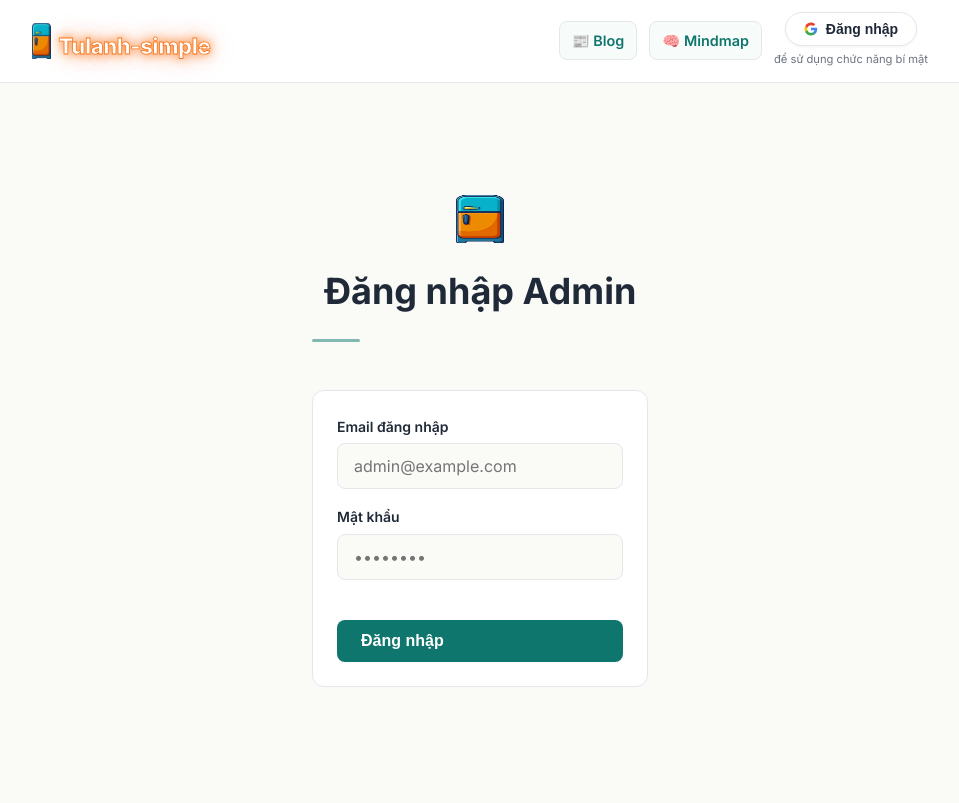
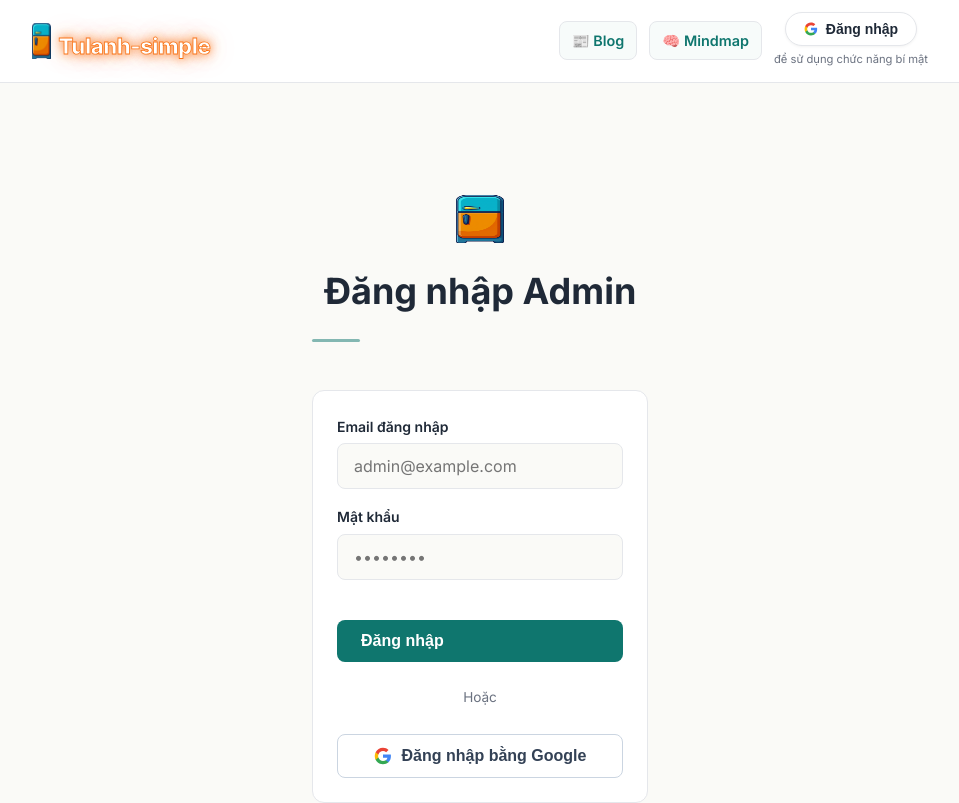
Before and after one commit to tranngoc-dev/Anti-Workflow-Ultimate, a Next.js app: page /admin/login in a window 1280 px wide. Shown: the top 803 px of the page, without its empty margins (160-1119 px from the left). Built offline with nearby package versions, Linux system fonts and the light colour scheme; no server answers; the database is empty.

Commit message:
feat: add Google OAuth login to Admin panel and auto-assign Admin metadata to vutrongvtv24@gmail.com

```diff
--- a/app/admin/login/page.js
+++ b/app/admin/login/page.js
@@ -60,6 +60,24 @@
     }
   }
 
+  async function handleGoogleLogin() {
+    setErrorMsg('');
+    setLoading(true);
+    try {
+      const { error } = await supabase.auth.signInWithOAuth({
+        provider: 'google',
+        options: {
+          redirectTo: `${window.location.origin}/admin`,
+        },
+      });
+      if (error) throw error;
+    } catch (err) {
+      console.error('[AdminLogin] Lỗi đăng nhập Google:', err);
+      setErrorMsg(err.message || 'Đăng nhập bằng Google thất bại.');
+      setLoading(false);
+    }
+  }
+
   return (
     <main className="post-container" style={{ maxWidth: '400px', margin: '4rem auto' }}>
       <article className="post-article">
@@ -115,6 +133,38 @@
           >
             {loading ? 'Đang xác thực...' : 'Đăng nhập'}
           </button>
+
+          <div style={{ display: 'flex', alignItems: 'center', margin: '1.5rem 0', color: 'var(--muted)' }}>
+            <hr style={{ flex: 1, border: 'none', borderTop: '1px solid var(--border-color)', opacity: 0.3 }} />
+            <span style={{ padding: '0 10px', fontSize: '0.85rem' }}>Hoặc</span>
+            <hr style={{ flex: 1, border: 'none', borderTop: '1px solid var(--border-color)', opacity: 0.3 }} />
+          </div>
+
+          <button
+            type="button"
+            onClick={handleGoogleLogin}
+            className="comment-section__submit"
+            style={{
+              width: '100%',
+              backgroundColor: '#fff',
+              color: '#334155',
+              border: '1px solid #cbd5e1',
+              display: 'flex',
+              alignItems: 'center',
+              justifyContent: 'center',
+              gap: '10px',
+              fontWeight: 600
+            }}
+            disabled={loading}
+          >
+            <svg width="18" height="18" viewBox="0 0 24 24" fill="currentColor">
+              <path d="M22.56 12.25c0-.78-.07-1.53-.2-2.25H12v4.26h5.92c-.26 1.37-1.04 2.53-2.21 3.31v2.77h3.57c2.08-1.92 3.28-4.74 3.28-8.09z" fill="#4285F4"/>
+              <path d="M12 23c2.97 0 5.46-.98 7.28-2.66l-3.57-2.77c-.98.66-2.23 1.06-3.71 1.06-2.86 0-5.29-1.93-6.16-4.53H2.18v2.84C3.99 20.53 7.7 23 12 23z" fill="#34A853"/>
+              <path d="M5.84 14.09c-.22-.66-.35-1.36-.35-2.09s.13-1.43.35-2.09V7.06H2.18C1.43 8.55 1 10.22 1 12s.43 3.45 1.18 4.94l2.85-2.22.81-.63z" fill="#FBBC05"/>
+              <path d="M12 5.38c1.62 0 3.06.56 4.21 1.64l3.15-3.15C17.45 2.09 14.97 1 12 1 7.7 1 3.99 3.47 2.18 7.06l3.66 2.84c.87-2.6 3.3-4.52 6.16-4.52z" fill="#EA4335"/>
+            </svg>
+            Đăng nhập bằng Google
+          </button>
         </form>
       </article>
     </main>
```
Also changed, not shown: 1 other file (tests, documents, lock files or other folders).
